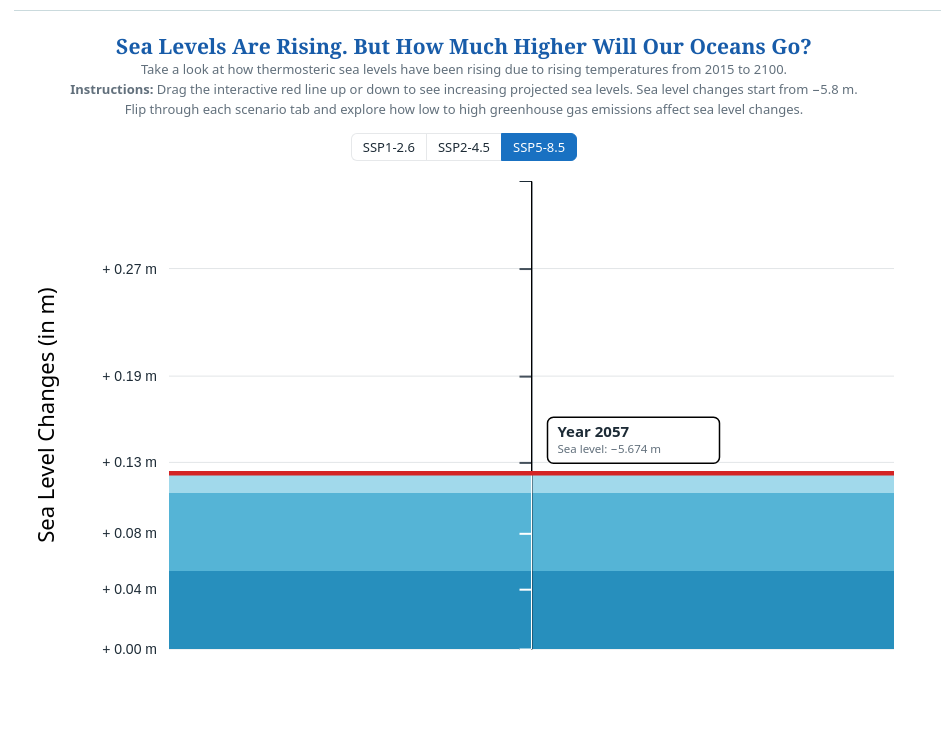
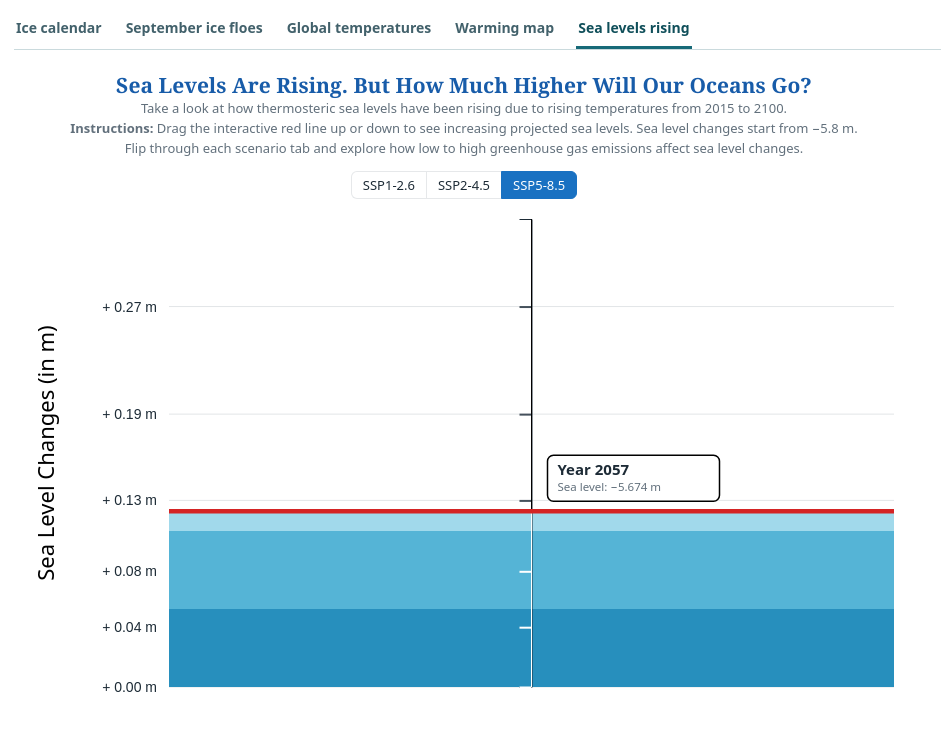
Before and after one commit to sugar-glider27/climate-futures, a plain HTML site: page docs/sea-levels.html in a window 1280 px wide. Shown: the whole page, without its empty margins (0-941 px from the left). Drawn offline with nearby package versions, Linux system fonts and the light colour scheme; files that its build step writes are made by us from their sources.

Commit message:
debugging website launch for my vis

```diff
--- a/sealevels/sea-levels.html
+++ b/docs/sea-levels.html
@@ -4,7 +4,7 @@
   <meta charset="utf-8">
   <meta name="viewport" content="width=device-width, initial-scale=1">
   <title>Sea level explorer</title>
-  <link rel="stylesheet" href="../site.css">
+  <link rel="stylesheet" href="site.css">
 
   <style>
     :root { --fg: #1d2b36; --muted: #62707c; --water: #1971c2; }
@@ -45,8 +45,8 @@
 
   <div id="chart"></div>
 
-  <script src="../d3.min.js"></script>
-  <script src="../navigation.js"></script>
+  <script src="d3.min.js"></script>
+  <script src="navigation.js"></script>
   <script src="sea-levels.js"></script>
 </body>
 </html>
```
Also changed, not shown: docs/sea-level-data.json (renamed from sealevels/sea-level-data.json), docs/sea-levels.js (renamed from sealevels/sea-levels.js).
